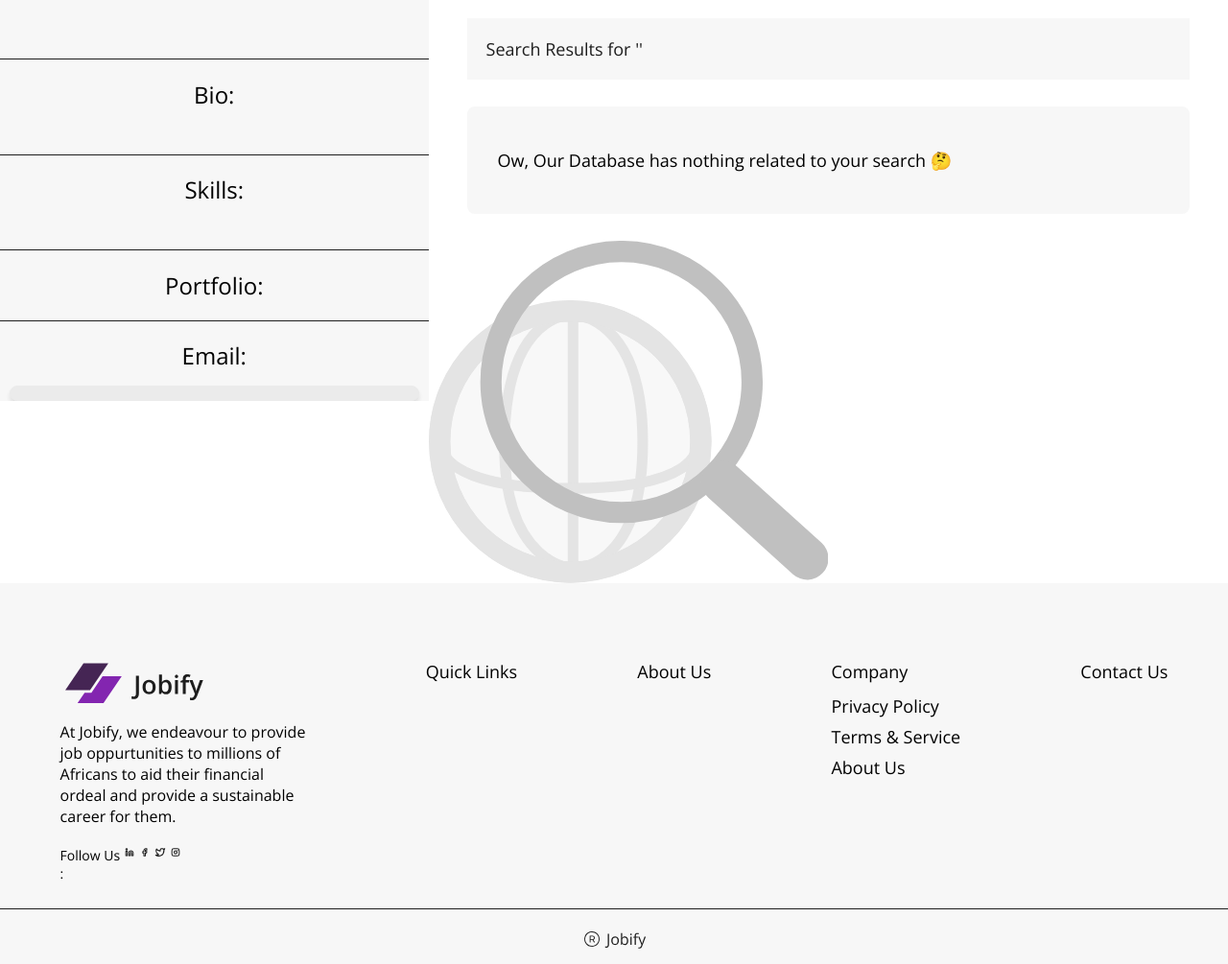
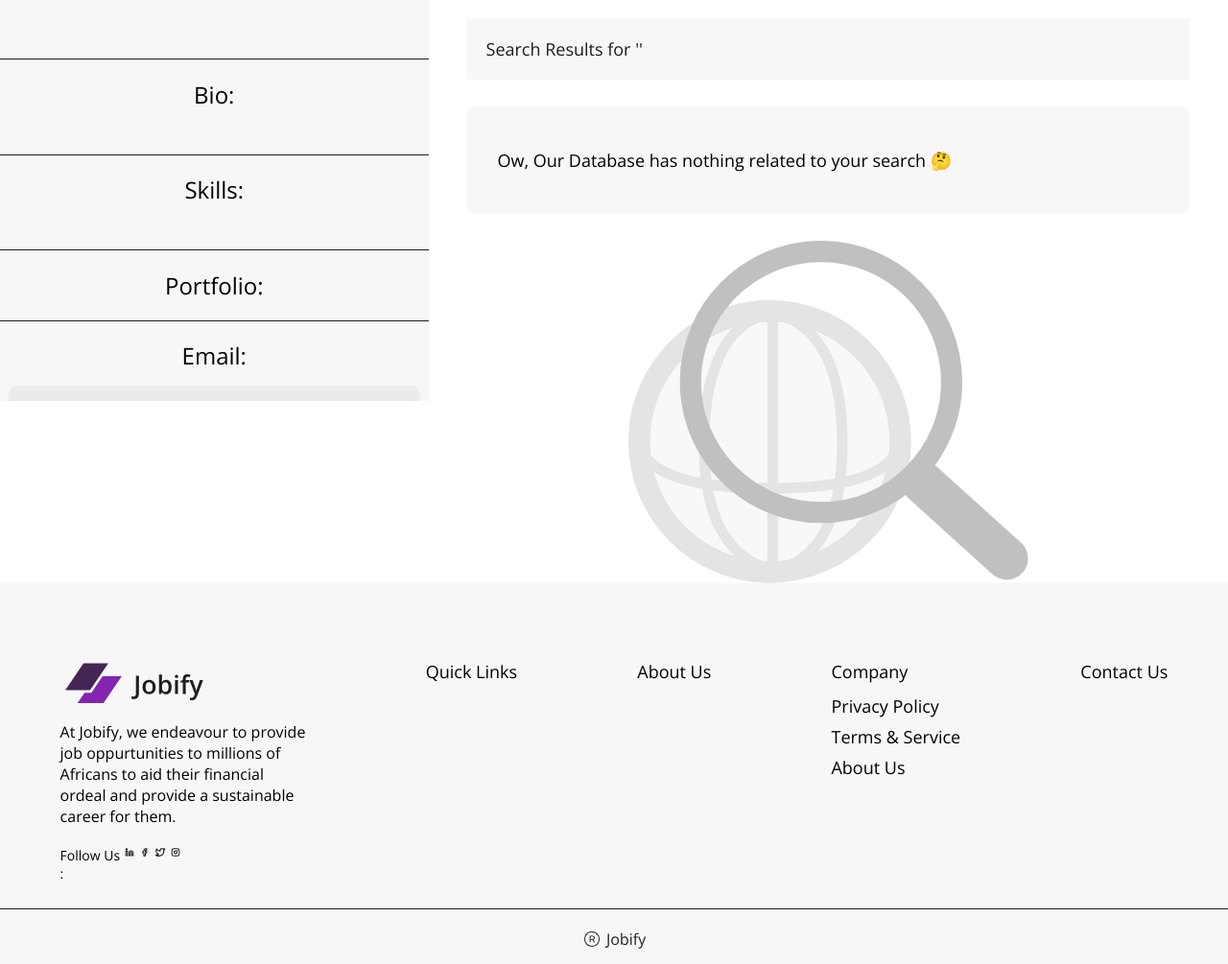
Before and after one commit to seyiadel/Jobify-Repo, a Django app: template templates/search.html in a window 1280 px wide. Shown: the part 96-1101 px from the top of the page at 96% size. Run offline with Django 4.2, Linux system fonts and the light colour scheme; the template is opened without the code that fills it, so the values that code supplies are empty.

Commit message:
simple commit

```diff
--- a/static/home.css
+++ b/static/home.css
@@ -383,23 +383,20 @@ footer {
     display: none;
 }
 
-.empty {
-    align-items: center;
-}
+.empty svg {
 
-.empty svg {
-    /* margin-left: 25%; */
     width: 50%;
     height: 50%;
 }
-.svgContainer{
+
+.svgContainer {
     width: 100%;
     display: flex;
     align-items: center;
 }
-.svgContainer svg{
-    /* align-items: center; */
-    /* margin: auto; */
+
+.svgContainer svg {
+    margin: auto;
 }
 
 @media screen and (max-width: 912px) {
```
